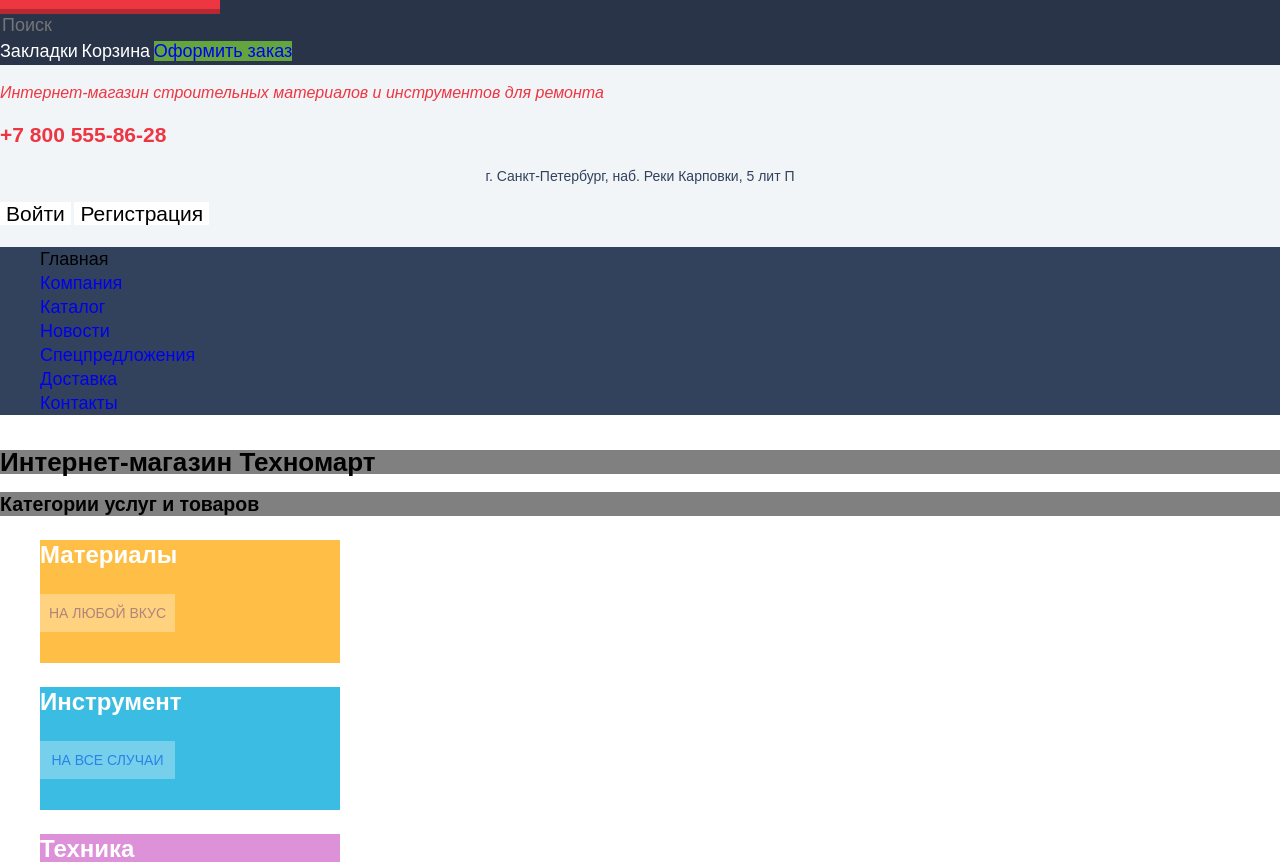
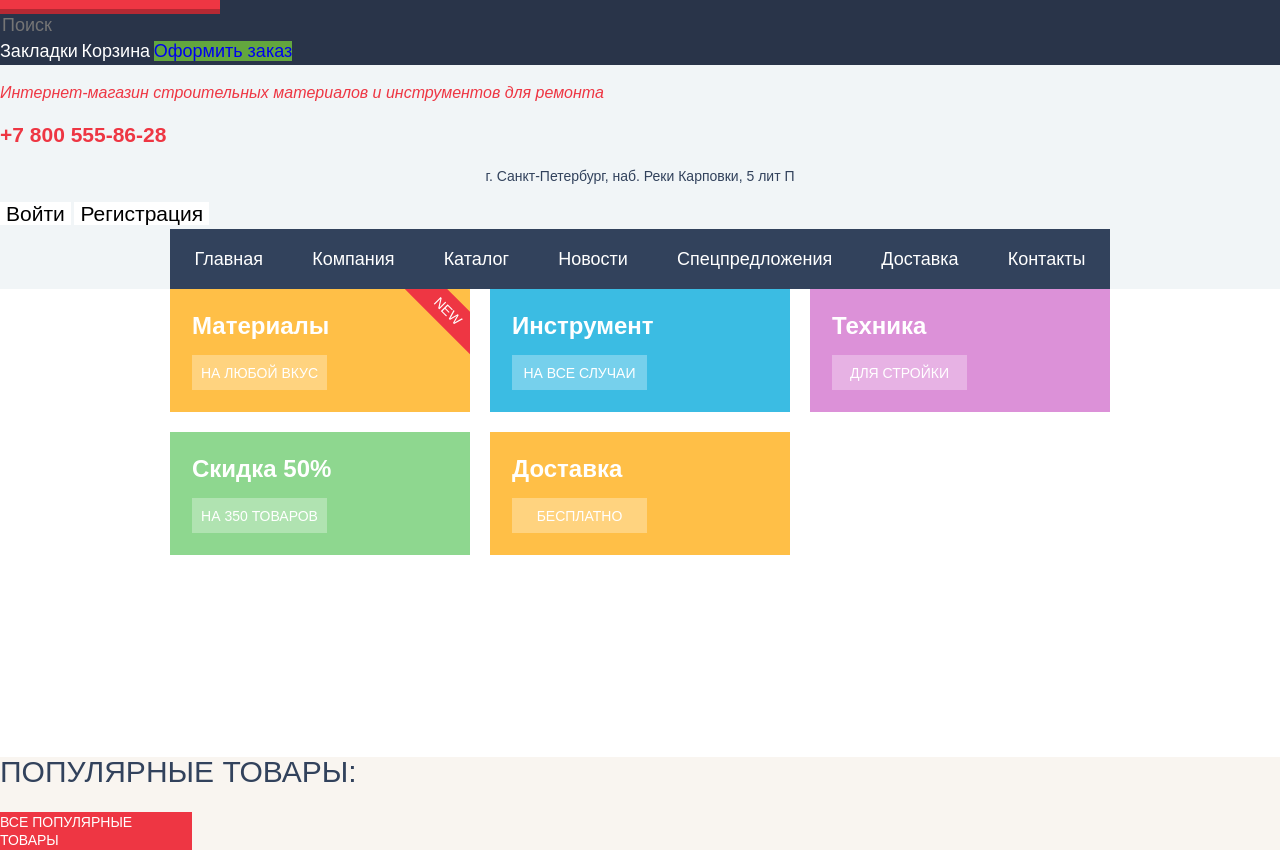
Before and after one commit to slukinserg/1778767-technomart-31, a plain HTML site: page index.html in a window 1280 px wide. Shown: the part 33-895 px from the top of the page. Drawn offline with Linux system fonts and the light colour scheme; a web font is replaced by a local one.

Commit message:
homework on styles and grids

```diff
--- a/css/style.css
+++ b/css/style.css
@@ -8,6 +8,7 @@
   --basic-form: #f7f3ec;
   --basic-white: #ffffff;
   --basic-products: #f9f5f0;
+  --basic-lightgray: #eaeaea;
 
   --special-materialserials: #ffbf47;
   --special-instruments: #3bbce3;
@@ -18,6 +19,8 @@
   --special-text-footer-nav: #f3f7f9;
   --special-text-footer-yellow: #ffd180;
   --special-border-products: #eaeaea;
+  --special-button-hover: #ca2c37;
+  --special-button-pressing: #ba2732;
 }
 
 * {
@@ -25,7 +28,7 @@
 }
 
 .page-body {
-  min-width: 1200px;
+  min-width: 960px;
   height: 100%;
   margin: 0px;
   padding: 0px;
@@ -41,11 +44,14 @@
   align-content: start;
 }
 
-.features-slider-list,
-.features-list,
-.container-products-list,
-.produsers-list,
-.credit-list,
+.visually-hidden {
+  position: absolute;
+  clip: rect(0, 0, 0, 0);
+  width: 1px;
+  height: 1px;
+  margin: -1px;
+}
+
 .site-nav-list {
   list-style: none;
 }
@@ -54,9 +60,36 @@ a {
   text-decoration: none;
 }
 
+/*красные кнопки*/
+
+.button-link,
+.button-link:link,
+.button-link:visited {
+  display: flex;
+  align-items: center;
+  justify-content: center;
+  text-decoration: none;
+  text-transform: uppercase;
+  color: var(--basic-white);
+  font-size: 14px;
+  line-height: 18px;
+  width: 192px;
+  height: 38px;
+  background-color: var(--basic-logo);
+}
+.button-link:hover {
+  background-color: var(--special-button-hover);
+  cursor: pointer;
+}
+.button-link:active {
+  background-color: var(--special-button-pressing);
+}
+
 .main-header {
   background-color: var(--basic-color);
 }
+
+/*Хэдер*/
 
 .main-header-top {
   background-color: var(--basic-header);
@@ -125,126 +158,157 @@ a {
   border: none;
 }
 
+/*Нижний хэдер*/
+
+.header-bottom {
+  width: 100%;
+  background-color: var(--basic-color);
+  padding-bottom: 60px;
+  margin-bottom: 59px;
+}
+
+.header-botton-container {
+  display: flex;
+  justify-content: space-between;
+}
+
+.site-nav {
+  width: 100%;
+}
+
 .site-nav-list {
-  font-size: 18px;
-  line-height: 24px;
+  height: 60px;
+  list-style: none;
+  margin: 0;
+  padding: 0;
+  display: flex;
+  justify-content: space-around;
   background-color: var(--basic-nav);
 }
 
+.site-nav-item {
+  height: 100%;
+  flex-grow: 1;
+}
+
+.site-nav-link,
+.site-nav-link:link,
+.site-nav-link:visited {
+  display: flex;
+  justify-content: center;
+  align-items: center;
+  height: 100%;
+  color: var(--basic-white);
+  text-decoration: none;
+  font-size: 18px;
+  transition: all 0.1s;
+}
+
 .site-nav-link:hover {
-  background: var(--basic-header);
-  box-shadow: inset 0px -5px 0px #293449;
+  background-color: var(--basic-header);
 }
 
 .site-nav-link:active {
-  background: #1d2739;
-  box-shadow: inset 0px -5px 0px #293449;
+  color: rgba(255, 255, 255, 0.5);
 }
 
-.visually-hidden {
-  background-color: gray;
+/*Категория услуг и товаров*/
+
+.main-features {
+  margin-bottom: 59px;
 }
 
-.features-title {
-  font-style: normal;
-  font-weight: 700;
-  font-size: 24px;
-  line-height: 30px;
-  color: var(--basic-white);
+.main-features-list {
+  margin: 0;
+  padding: 0;
+  list-style: none;
+  display: grid;
+  grid-template-columns: repeat(3, 1fr);
+  grid-template-rows: repeat(3, 123px);
+  gap: 20px;
 }
-
-.button-features-link {
-  background-color: white;
-  font-style: normal;
-  font-weight: normal;
-  font-size: 14px;
-  line-height: 18px;
-  text-align: center;
-  width: 135px;
-  height: 38px;
-  text-transform: uppercase;
-  border: none;
-  opacity: 0.3;
+.features-slider {
+  grid-column-start: 1;
+  grid-column-end: 3;
+  grid-row-start: 2;
+  grid-row-end: 4;
 }
-
-.button-features-link:hover {
-  background: #c5c5c5;
-  opacity: 0.3;
-}
-
-.button-features-link:active {
-  background: #a9a9a9;
-  opacity: 0.3;
+.features-item {
+  display: flex;
+  flex-direction: column;
+  justify-content: center;
+  padding: 22px;
 }
 .features-item-materials {
   background-color: var(--special-materialserials);
-  width: 300px;
-  height: 123px;
 }
-
 .features-item-instruments {
   background-color: var(--special-instruments);
-  color: var(--basic-white);
-  width: 300px;
-  height: 123px;
 }
-
 .features-item-technics {
   background-color: var(--special-technics);
-  color: var(--basic-white);
-  width: 300px;
-  height: 123px;
 }
-
 .features-item-sale {
   background-color: var(--special-discounts);
-  color: var(--basic-white);
-  width: 300px;
-  height: 123px;
 }
-
 .features-item-delivery {
   background-color: var(--special-materialserials);
+}
+.new-item {
+  position: relative;
+  overflow: hidden;
+}
+.new-item::after {
+  content: "new";
+  position: absolute;
+  display: flex;
+  width: 100px;
+  height: 30px;
+  align-items: center;
+  justify-content: center;
+  top: 7px;
+  right: -28px;
+  margin: 0;
+  transform: rotate(45deg);
   color: var(--basic-white);
-  width: 300px;
-  height: 123px;
-}
-
-.button-red-link {
-  font-style: normal;
-  font-weight: normal;
   background-color: var(--basic-logo);
+  text-transform: uppercase;
   font-size: 14px;
   line-height: 18px;
-  text-align: center;
+}
+.features-title {
+  color: var(--basic-white);
+  margin: 0;
+  font-size: 24px;
+  line-height: 30px;
+  font-weight: 700;
+  margin-bottom: 14px;
+}
+.features-link,
+.features-link:link,
+.features-link:visited {
+  display: flex;
+  align-items: center;
+  justify-content: center;
+  width: 135px;
+  height: 38px;
+  text-decoration: none;
+  color: var(--basic-white);
+  background-color: rgba(255, 255, 255, 0.3);
   text-transform: uppercase;
-  color: var(--basic-white);
-  width: 192px;
-  height: 38px;
-  border: none;
+  font-size: 14px;
+  line-height: 18px;
+  transition: all 0.1s;
 }
+.features-link:hover {
+  background-color: rgba(197, 197, 197, 0.3);
+}
+.features-link:active {
+  background-color: rgba(169, 169, 169, 0.3);
+}
+/*Слайдер*/
 
-.features-slider-title {
-  font-weight: bold;
-  font-size: 36px;
-  line-height: 36px;
-
-  align-items: center;
-  text-transform: uppercase;
-  color: var(--basic-white);
-  background-color: gray;
-}
-
-.slider-slogan-perforator,
-.slider-slogan-drill {
-  font-style: normal;
-  font-weight: normal;
-  font-size: 18px;
-
-  align-items: center;
-  color: var(--basic-white);
-  background-color: gray;
-}
+/*Карточки товара*/
 
 .container-products-top {
   background-color: var(--basic-products);
@@ -255,27 +319,9 @@ a {
   font-weight: normal;
   font-size: 30px;
   line-height: 30px;
-
   align-items: center;
   text-transform: uppercase;
   color: var(--special-text);
-}
-
-.button-link {
-  background-color: var(--basic-logo);
-  font-size: 14px;
-  line-height: 18px;
-  font-style: normal;
-  text-align: center;
-  text-transform: uppercase;
-  color: var(--basic-white);
-}
-
-.button {
-  background-color: var(--basic-logo);
-  width: 192px;
-  height: 38px;
-  border: none;
 }
 
 .products-item-title {
@@ -327,11 +373,35 @@ a {
   border: 1px solid var(--special-border-products);
 }
 
-.produsers-item {
-  width: 220px;
-  height: 145px;
-  border: 1px solid var(--special-border-products);
+/*Популярные производители*/
+
+.produsers-list {
+  display: grid;
+  grid-template-columns: repeat(auto-fill, minmax(220px, 1fr));
+  grid-auto-rows: 145px;
+  gap: 20px;
+  margin: 0;
+  padding: 0;
+  list-style: none;
 }
+.produsers-item-link,
+.produsers-item-link:link,
+.produsers-item-link:visited {
+  display: flex;
+  align-items: center;
+  justify-content: center;
+  width: 100%;
+  height: 100%;
+  border: 1px solid var(--basic-lightgray);
+  transition: all 0.1s;
+}
+.produsers-item-link:hover {
+  box-shadow: 0px 4px 20px rgba(0, 0, 0, 0.15);
+}
+.produsers-item-link:active {
+  opacity: 0.5;
+}
+
 /*слайдер сервиса*/
 .main-services {
   width: 100%;
--- a/index.html
+++ b/index.html
@@ -52,11 +52,12 @@
           <button class="signin-button" type="button">Войти</button>
           <button class="signin-button" type="button">Регистрация</button>
         </div>
-        <div class="main-header-nav-container">
+        <section class="header-botton">
+          <div class="header-botton-container container">
             <nav class="site-nav">
               <ul class="site-nav-list">
                 <li class="site-nav-item">
-                <a class="site-nav-link site-nav-link_active">Главная</a>
+                  <a class="site-nav-link" href="#">Главная</a>
                 </li>
                 <li class="site-nav-item">
                   <a class="site-nav-link" href="#">Компания</a>
@@ -79,34 +80,38 @@
               </ul>
             </nav>
           </div>
+        </section>
       </div>
     </header>
-    <main class="main-container">
+    <main class="main">
+      <div class="container">
         <h1 class="visually-hidden">Интернет-магазин Техномарт</h1>
         <section class="main-features">
           <h2 class="visually-hidden">Категории услуг и товаров</h2>
-        <ul class="main-features features-list">
-          <li class="features-list features-item-materials">
+          <ul class="main-features-list">
+            <li class="features-item features-item-materials new-item">
               <h3 class="features-title">Материалы</h3>
-            <button class="button-features-link" type="button">
-              <a href="#"> На любой вкус </a>
-            </button>
+              <a class="features-link" href="#"> На любой вкус </a>
             </li>
-          <li class="features-list features-item-instruments">
+            <li class="features-item features-item-instruments">
               <h3 class="features-title">Инструмент</h3>
-            <button class="button-features-link" type="button">
-              <a href="#"> На все случаи </a>
-            </button>
+              <a class="features-link" href="#"> На все случаи </a>
             </li>
-          <li class="features-list features-item-technics">
+            <li class="features-item features-item-technics">
               <h3 class="features-title">Техника</h3>
-            <button class="button-features-link" type="button">
-              <a href="#"> Для стройки </a>
-            </button>
+              <a class="features-link" href="#"> Для стройки </a>
             </li>
-        </ul>
-        <ul class="main-features features-slider-list">
-          <li class="features-slider-list slider-item-perforator">
+            <li class="features-item features-item-sale">
+              <h3 class="features-title">Скидка 50%</h3>
+              <a class="features-link" href="#"> На 350 товаров </a>
+            </li>
+            <li class="features-item features-item-delivery">
+              <h3 class="features-title">Доставка</h3>
+              <a class="features-link" href="#"> Бесплатно </a>
+            </li>
+            <!--<li class="features-item features-slider">
+              <article class="features-slider">
+                <section>
                   <h3 class="features-slider-title">Перфораторы</h3>
                   <img
                     src="img/content/perforator.jpg"
@@ -114,17 +119,17 @@
                     height="266"
                     alt="Перфораторы"
                   />
-            <p class="slider-slogan-perforator">Настоящие мужские игрушки</p>
+                  <p class="slider-slogan-perforator">
+                    Настоящие мужские игрушки
+                  </p>
                   <a
                     class="slider-item-perforator catalog-perforator-link"
                     href="catalog.html"
                   >
-              <button class="button-red-link" type="button">
-                Открыть каталог
-              </button>
+                    <a class="button-link" type="button"> Открыть каталог </a>
                   </a>
-          </li>
-          <li class="features-slider-list slider-item-drill">
+                </section>
+                <section>
                   <h3 class="features-slider-title">Дрели</h3>
                   <img
                     src="img/content/drill.jpg"
@@ -134,35 +139,19 @@
                   />
                   <p class="slider-slogan-drill">Соседям на радость!</p>
                   <a href="catalog.html">
-              <button class="button-red-link" type="button">
-                Открыть каталог
-              </button>
+                    <a class="button-link" type="button"> Открыть каталог </a>
                   </a>
-          </li>
-        </ul>
-        <ul class="main-features features-sale-list">
-          <li class="features-sale-list features-item-sale">
-            <h3 class="features-title">Скидка 50%</h3>
-            <button class="button-features-link" type="button">
-              <a href="#"> На 350 товаров </a>
-            </button>
-          </li>
-          <li class="features-sale-list features-item-delivery">
-            <h3 class="features-title">Доставка</h3>
-            <button class="button-features-link" type="button">
-              <a href="#"> Бесплатно </a>
-            </button>
-          </li>
+                </section>
+              </article>
+            </li>-->
           </ul>
         </section>
+      </div>
+
       <section class="main-products">
         <div class="container-products-top">
           <h2 class="products-title">Популярные товары:</h2>
-          <button class="button" type="button">
-            <a class="button-link" href="catalog.html">
-              Все популярные товары
-            </a>
-          </button>
+          <a class="button-link" href="catalog.html"> Все популярные товары </a>
         </div>
         <ul class="container-products-list">
           <li class="products-item">
@@ -211,12 +200,11 @@
           </li>
         </ul>
       </section>
+      <div class="container">
         <section class="main-producers">
           <div class="container-products-top">
             <h2 class="products-title">Популярные производители:</h2>
-          <button class="button" type="button">
             <a class="button-link" href="catalog.html"> Все производители </a>
-          </button>
           </div>
           <ul class="produsers-list">
             <li class="produsers-item">
@@ -301,6 +289,8 @@
             </li>
           </ul>
         </section>
+      </div>
+
       <section class="main-services">
         <h2 class="visually-hidden">Сервис и доставка</h2>
         <div class="main-services-container container">
@@ -382,7 +372,7 @@
                       Залезть в долговую яму стало проще! <br />Кредитные
                       консультанты придут вам на помощь.
                     </p>
-                    <a class="button" href="#">Отправить заявку</a>
+                    <a class="button-link" href="#">Отправить заявку</a>
                   </div>
                 </div>
               </div>
@@ -406,9 +396,7 @@
           <li class="transport-company-item">Автотрейдинг</li>
           <li class="transport-company-item">ЖелДорЭкспедиция</li>
         </ul>
-        <button class="button" type="button">
         <a class="button-link" href="#"> Подробнее о компании </a>
-        </button>
       </section>
       <section class="main-map">
         <h2 class="main-map contacts-title">Контакты</h2>
@@ -416,9 +404,7 @@
           Вы можете забрать товар сами, заехав в наш офис:
         </p>
         <img src="img/map.jpg" width="300" height="158" alt="Карта" />
-        <button class="button" type="button">
         <a class="button-link" href="#"> Заблудились? Напишите нам! </a>
-        </button>
       </section>
     </main>
     <footer class="footer">
```
Also changed, not shown: img/content/brands/metabo.png, img/line.png (deleted). Lines whose indentation alone changed are shown as unchanged.
